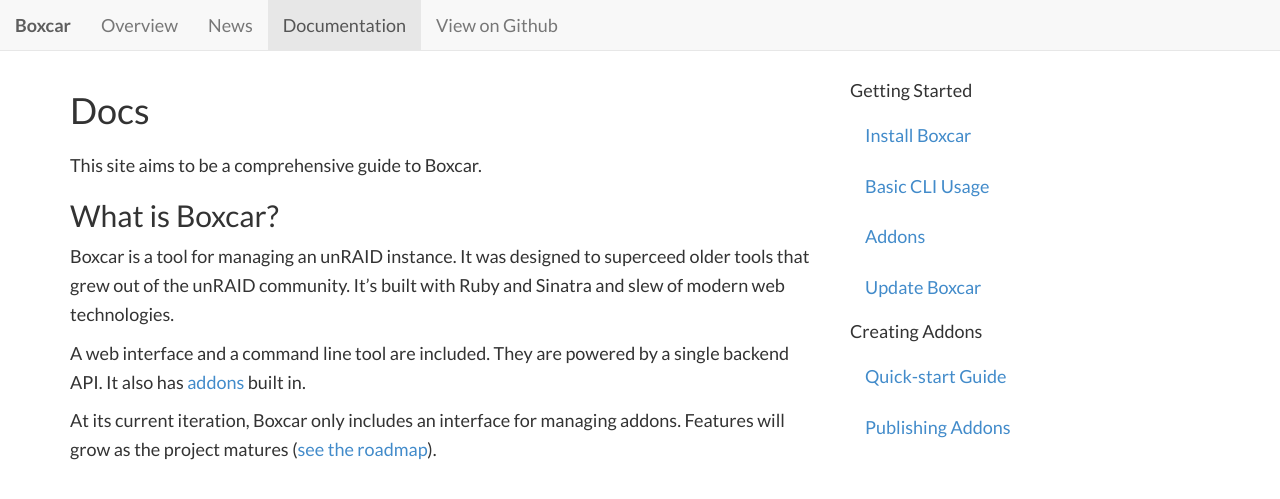
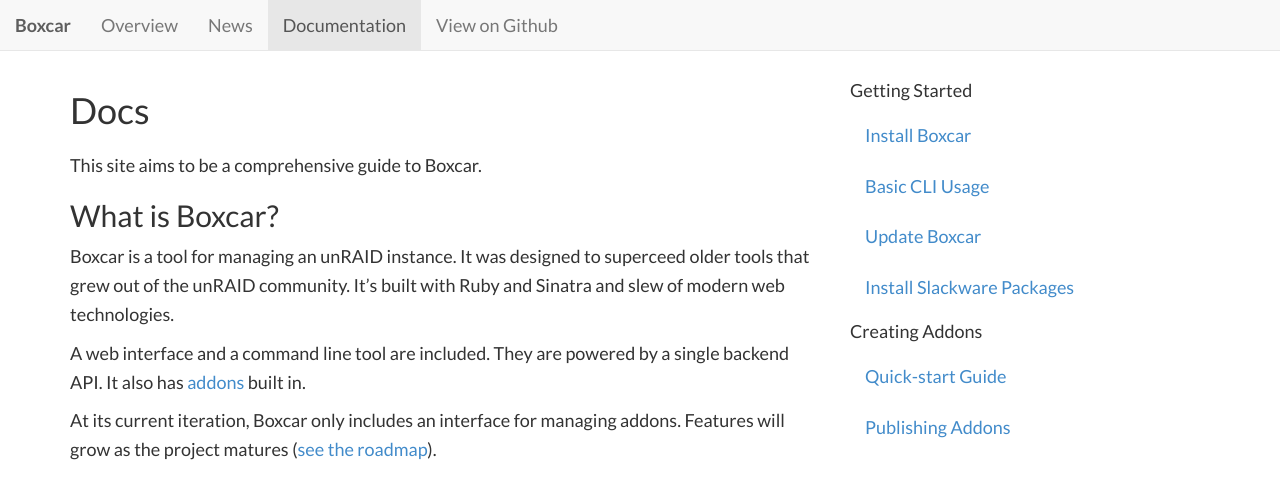
Before and after one commit to nicinabox/boxcar, a Jekyll site: the page built from docs/index.md, in a window 1280 px wide. Shown: the top 499 px of the page. Built offline with Jekyll 4.4.1, drawn with Linux system fonts in a browser that asks for light colours; nearby versions of some CDN libraries; Markdown is read by kramdown in place of the engine named in the settings; comment, search, counter and statistics services are not loaded.

Commit message:
Updated docs_contents.html

```diff
--- a/_includes/docs_contents.html
+++ b/_includes/docs_contents.html
@@ -6,11 +6,11 @@
 	<li class="{% if page.title == 'Basic CLI Usage' %}active{% endif %}">
 		<a href="/docs/cli">Basic CLI Usage</a>
 	</li>
-	<li class="{% if page.title == 'Addons' %}active{% endif %}">
-		<a href="/docs/addons">Addons</a>
-	</li>
 	<li class="{% if page.title == 'Update Boxcar' %}active{% endif %}">
 		<a href="/docs/update">Update Boxcar</a>
+	</li>
+    <li class="{% if page.title == 'Packages' %}active{% endif %}">
+		<a href="/docs/packages">Install Slackware Packages</a>
 	</li>
 </ul>
 
```
